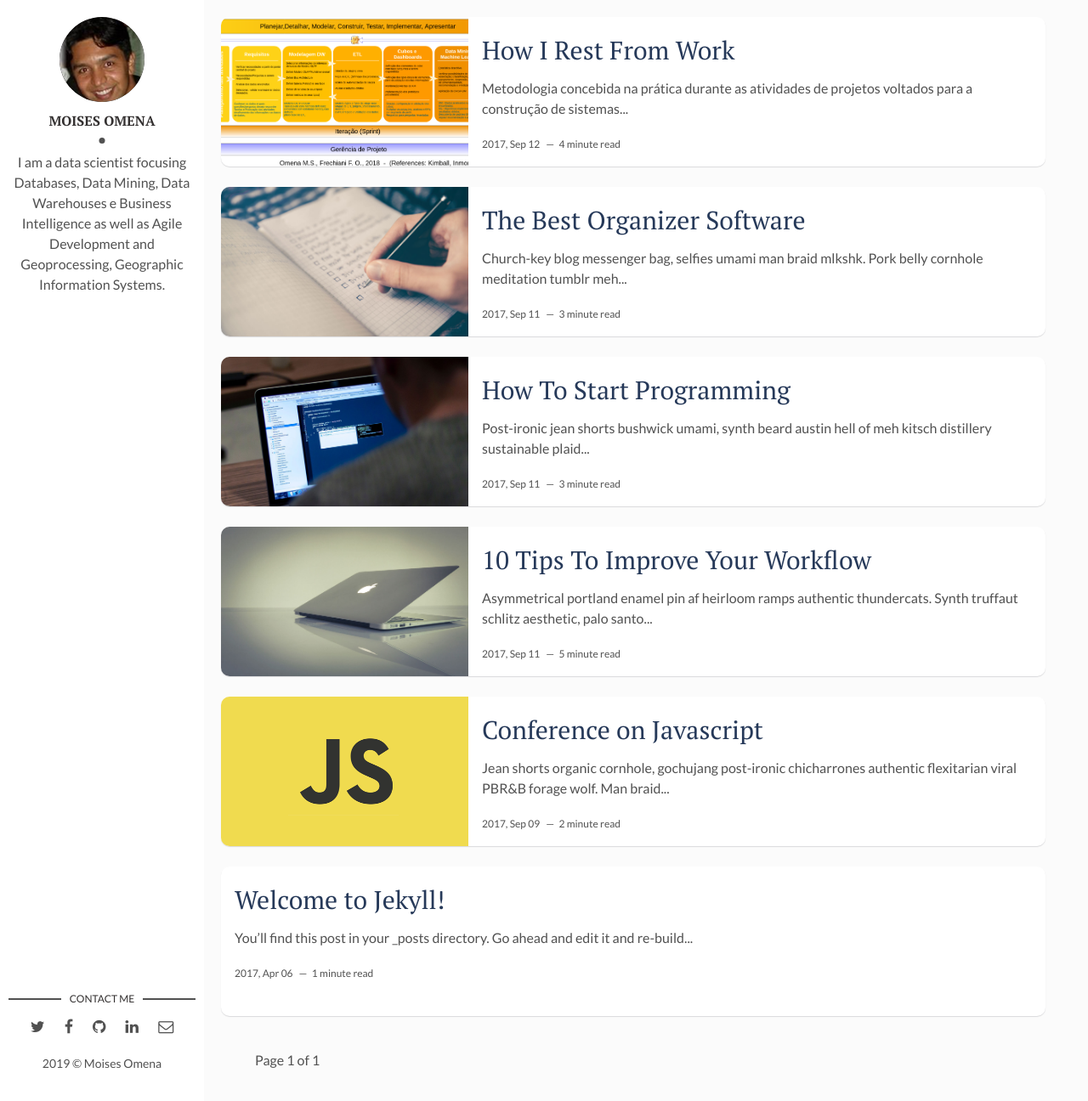
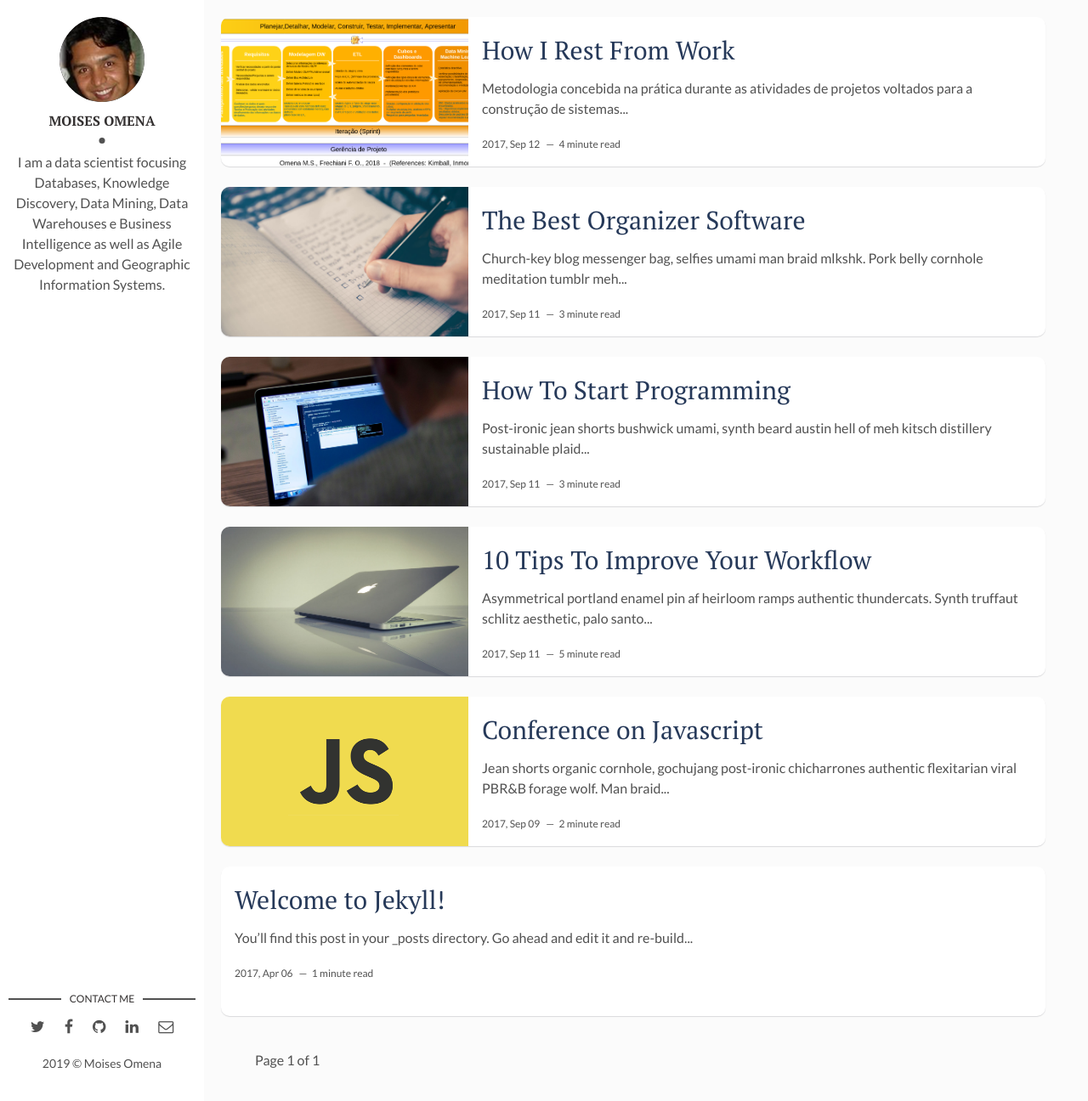
Before and after one commit to profmoisesomena/profmoisesomena.github.io, a Jekyll site: the page built from index.html, in a window 1280 px wide and 1296 px high. Shown: the whole window at 85% size. Built offline with Jekyll 4.4.1, drawn with Linux system fonts in a browser that asks for light colours; the list of posts is cut into pages by our own code.

Commit message:
Update _config.yml

```diff
--- a/_config.yml
+++ b/_config.yml
@@ -11,7 +11,7 @@ site-twitter: #if your site has a twitter account, enter it here
 # Author Settings
 author: Moises Omena # add your name
 author-img: mo_400x400.png # add your photo
-about-author: I am a data scientist focusing Databases, Data Mining, Data Warehouses e Business Intelligence as well as Agile Development  and Geoprocessing, Geographic Information Systems. # add description
+about-author: I am a data scientist focusing Databases, Knowledge Discovery, Data Mining, Data Warehouses e Business Intelligence as well as Agile Development and Geographic Information Systems. # add description
 social-twitter: # add your Twitter handle
 social-facebook: # add your Facebook handle
 social-github: artemsheludko # add your Github handle
```
